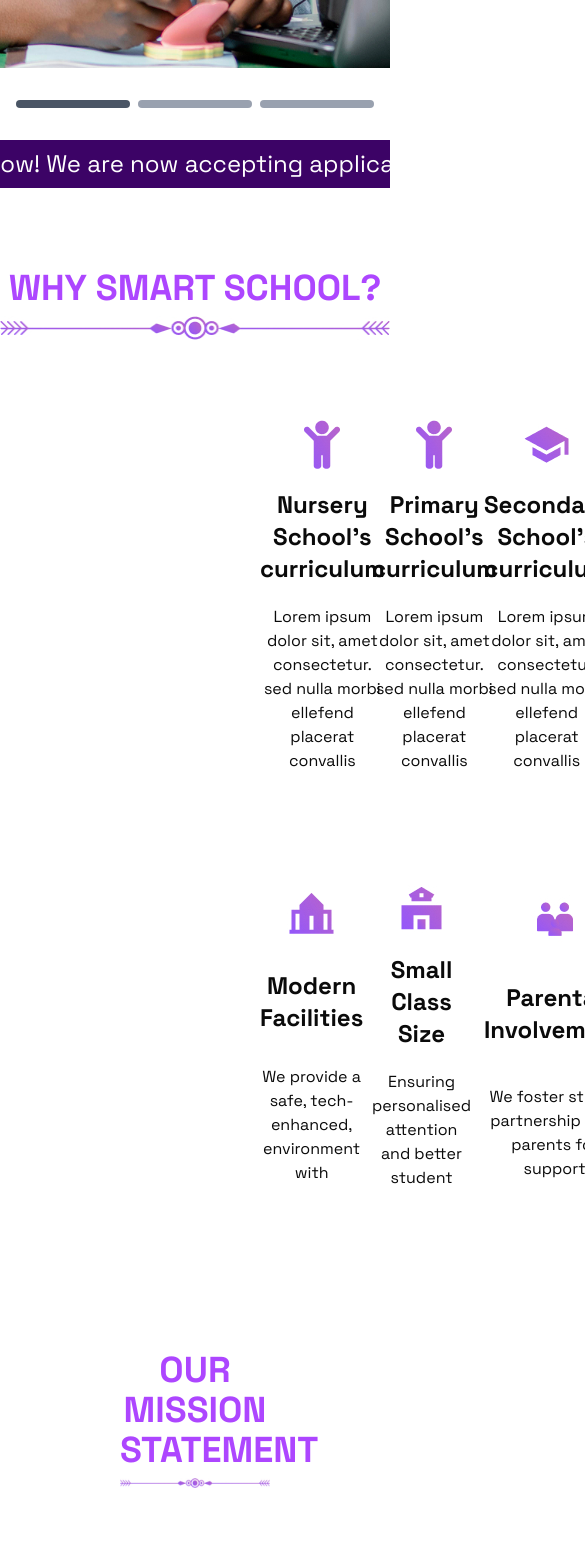
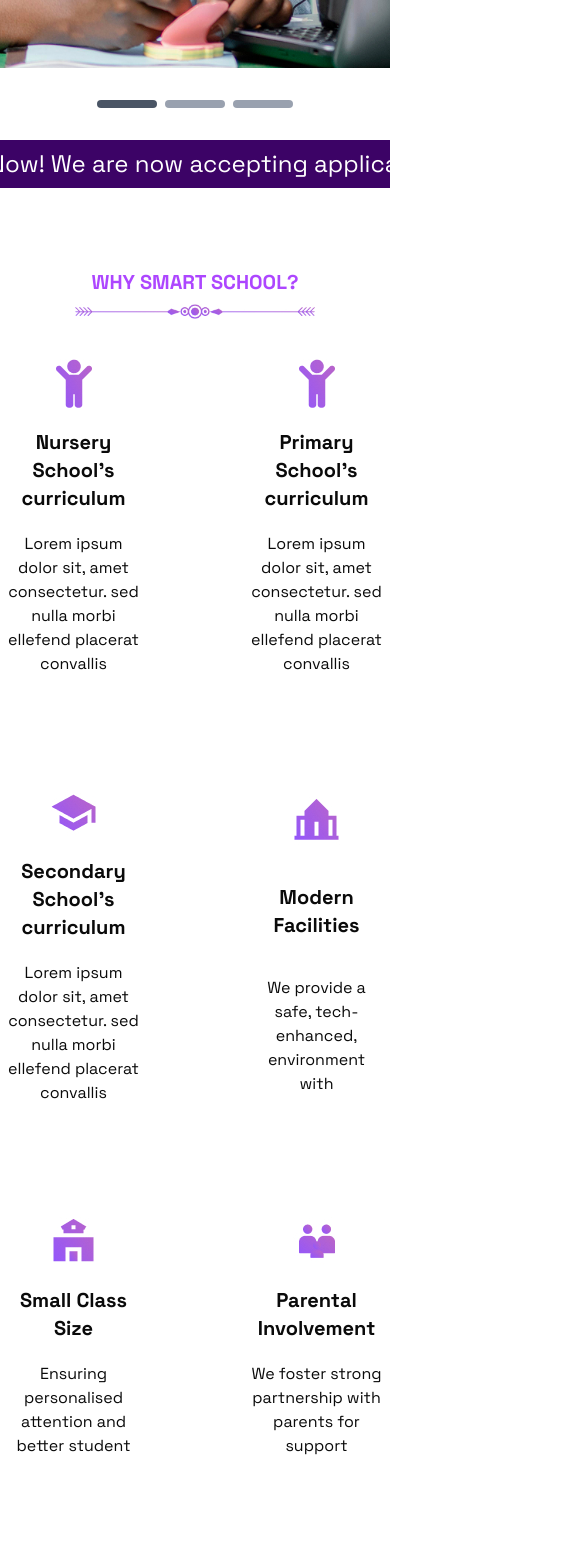
Before and after one commit to Ezekiel-Faith/Smart-School, a React (Vite) app: page / in a window 390 px wide. Shown: the part 432-1985 px from the top of the page, 585 px wide, since content can reach past the window. Built offline with nearby package versions, Linux system fonts and the light colour scheme.

Commit message:
updated home page

```diff
--- a/src/Component/Mission.jsx
+++ b/src/Component/Mission.jsx
@@ -43,7 +43,7 @@ const Mission = () => {
         >
           {/* Apply itemVariants to the h1 */}
           <motion.h1
-            className='text-purple-500 text-4xl text-center font-bold mt-3 font-space-grotesk'
+            className='text-purple-500  text-xl md:text-4xl text-center font-bold mt-3 font-space-grotesk'
             variants={itemVariants} // Apply itemVariants here
           >
             OUR MISSION STATEMENT
@@ -52,15 +52,15 @@ const Mission = () => {
           <motion.img
             src={underline}
             alt='underline image'
-            className='w-120 h-auto mx-auto flex justify-center items-center mt-2'
+            className='w-60 md:w-120 h-auto mx-auto flex justify-center items-center mt-2'
             variants={itemVariants} // Apply itemVariants here
           />
 
           {/* This div is already a motion.div and its children are also motion.divs */}
-          <div className="flex justify-between items-start w-full mt-15">
+          <div className="flex flex-col-reverse md:flex-row; md:justify-between items-start w-full mt-8 md:mt-15">
             {/* Apply motion to the paragraph container */}
             <motion.div className="flex-1 flex justify-start" variants={itemVariants}>
-              <p className='text-2xl font-space-grotesk'>
+              <p className='text-sm md:text-2xl font-space-grotesk mt-5 md:mt-0'>
                 Lorem ipsum, dolor sit amet consectetur adipisicing elit. Unde suscipit optio labore consequatur facere ullam. Reprehenderit assumenda adipisci, odit, praesentium porro culpa sequi magnam, doloremque soluta dolorum cum nam iure. Lorem ipsum, dolor sit amet consectetur adipisicing elit. Unde suscipit optio labore consequatur facere ullam. Reprehenderit assumenda adipisci, odit, praesentium porro culpa sequi magnam, doloremque soluta dolorum cum nam iure. Lorem ipsum, dolor sit amet consectetur adipisicing elit. Unde suscipit optio labore consequatur facere ullam. Reprehenderit.
               </p>
             </motion.div>
--- a/src/Component/Principal.jsx
+++ b/src/Component/Principal.jsx
@@ -43,7 +43,7 @@ const Principal = () => {
         >
           {/* Apply itemVariants to the h1 */}
           <motion.h1
-            className='text-purple-500 text-3xl text-center font-bold mt-3 font-sans-serif'
+            className='text-purple-500 text-xl md:text-3xl text-center font-bold mt-3 font-sans-serif'
             variants={itemVariants} // Apply itemVariants here
           >
             OFFICIAL STATEMENT FROM THE PRINCIPALss
@@ -52,18 +52,18 @@ const Principal = () => {
           <motion.img
             src={underline}
             alt='underline image'
-            className='w-120 h-auto mx-auto flex justify-center items-center mt-2'
+            className='w-60 md:w-120 h-auto mx-auto flex justify-center items-center mt-2'
             variants={itemVariants} // Apply itemVariants here
           />
 
-          <div className="flex justify-between items-start w-full mt-15">
+          <div className="flex flex-col-reverse md:flex-row md:justify-between items-start w-full mt-5 md:mt-15">
             {/* Apply motion to the principal image container */}
-            <motion.div className="flex-1 flex justify-start" variants={itemVariants}>
+            <motion.div className="flex-1 flex justify-start mt-4 md:mt-0" variants={itemVariants}>
               <img src={principal} alt='principal-image' />
             </motion.div>
             {/* Apply motion to the paragraph container */}
-            <motion.div className="flex-1 flex justify-end" variants={itemVariants}>
-              <p className='text-2xl font-space-grotesk'>
+            <motion.div className="flex-1 flex justify-end " variants={itemVariants}>
+              <p className='text-sm md:text-2xl font-space-grotesk'>
                 Lorem ipsum, dolor sit amet consectetur adipisicing elit. Unde suscipit optio labore consequatur facere ullam. Reprehenderit assumenda adipisci, odit, praesentium porro culpa sequi magnam, doloremque soluta dolorum cum nam iure. Lorem ipsum, dolor sit amet consectetur adipisicing elit. Unde suscipit optio labore consequatur facere ullam. Reprehenderit assumenda adipisci, odit, praesentium porro culpa sequi magnam, doloremque soluta dolorum cum nam iure. Lorem ipsum, dolor sit amet consectetur adipisicing elit. Unde suscipit optio labore consequatur facere ullam. Reprehenderit.
               </p>
             </motion.div>
--- a/src/Component/Testimonials.jsx
+++ b/src/Component/Testimonials.jsx
@@ -63,9 +63,10 @@ const Testimonials = () => {
           animate={isInView ? { opacity: 1, y: 0 } : {}}
           transition={{ duration: 1.2, ease: 'easeInOut' }}
         >
+          {/* HEADER SECTION */}
           <div className='bg-purple-500 h-50 w-full flex flex-col justify-center items-center'>
-            <h2 className='text-white text-3xl font-bold text-center -mt-20 font-space-grotesk'>TESTIMONIALS</h2>
-            <p className='text-white text-2xl text-center font-space-grotesk'>What parents are saying about us</p>
+            <h2 className='text-white text-2xl md:text-3xl font-bold text-center -mt-20 font-space-grotesk'>TESTIMONIALS</h2>
+            <p className='text-white text-xl md:text-2xl text-center font-space-grotesk'>What parents are saying about us</p>
           </div>
 
           <div className='bg-purple-100 w-full pb-16 relative h-120'></div>
@@ -73,11 +74,13 @@ const Testimonials = () => {
           <div className="max-w-6xl mx-auto -mt-140 h-100">
             <Swiper
               modules={[Autoplay, Pagination, Navigation]}
-              spaceBetween={50}
+              // 📝 Smaller spacing on smaller screens
+              spaceBetween={20}
               breakpoints={{
-                640: { slidesPerView: 1 },
-                768: { slidesPerView: 2 },
-                1024: { slidesPerView: 3 },
+                320: { slidesPerView: 1 },     // 📝 Mobile view: show 1 card
+                640: { slidesPerView: 1 },     // 📝 Small tablets
+                768: { slidesPerView: 2 },     // 📝 Tablets
+                1024: { slidesPerView: 3 },    // ✅ Leave as-is for laptop/desktop
               }}
               autoplay={{ delay: 6000, disableOnInteraction: false }}
               pagination={{ clickable: true, el: '.custom-swiper-pagination' }}
@@ -94,12 +97,15 @@ const Testimonials = () => {
                     initial={{ opacity: 0, x: 100 }}
                     animate={isInView ? { opacity: 1, x: 0 } : {}}
                     transition={{ duration: 3.0, ease: 'easeInOut' }}
-                    className="bg-white p-6 md:p-8 rounded-2xl border-b-[7px] border-purple-500 shadow-lg h-95 flex flex-col justify-between"
+                    // 📝 Responsive padding & card height for mobile/tablet
+                    className="bg-white p-4 sm:p-6 md:p-8 rounded-2xl border-b-[5px] sm:border-b-[6px] md:border-b-[7px] border-purple-500 shadow-lg h-65 mx-12 md:h-85 flex flex-col justify-between"
                   >
-                    <p className="text-purple-700 text-base md:text-xl font-space-grotesk">
+                    {/* 📝 Responsive text size */}
+                    <p className="text-purple-700 text-sm sm:text-base md:text-base font-space-grotesk">
                       “{item.text}”
                     </p>
-                    <p className="text-purple-700 font-semibold text-center pl-12 text-xs pt-15 font-space-grotesk">
+                    {/* 📝 Smaller author text on mobile */}
+                    <p className="text-purple-700 font-semibold text-center pl-4 sm:pl-8 text-xs sm:text-sm pt-10 font-space-grotesk">
                       — {item.author}
                     </p>
                   </motion.div>
@@ -107,22 +113,26 @@ const Testimonials = () => {
               ))}
             </Swiper>
 
+            {/* CUSTOM PAGINATION AND NAVIGATION */}
             <div className="custom-pagination-wrapper flex justify-center items-center mt-30">
-              <div className="swiper-button-prev-custom cursor-pointer p-2 rounded-full bg-purple-200 border-2 border-orange-500 text-orange-500 hover:text-white transition duration-300 mr-2">
-                <svg xmlns="http://www.w3.org/2000/svg" className="h-5 w-5" fill="none" viewBox="0 0 24 24" stroke="currentColor">
+              {/* 📝 Smaller padding & icon for mobile */}
+              <div className="swiper-button-prev-custom cursor-pointer p-1 sm:p-2 rounded-full bg-purple-200 border-2 border-orange-500 text-orange-500 hover:text-white transition duration-300 mr-2">
+                <svg xmlns="http://www.w3.org/2000/svg" className="h-4 sm:h-5 w-4 sm:w-5" fill="none" viewBox="0 0 24 24" stroke="currentColor">
                   <path strokeLinecap="round" strokeLinejoin="round" strokeWidth={2} d="M15 19l-7-7 7-7" />
                 </svg>
               </div>
 
               <div className="custom-swiper-pagination flex justify-center"></div>
 
-              <div className="swiper-button-next-custom cursor-pointer p-2 rounded-full bg-purple-200 border-2 border-orange-500 text-orange-500 hover:text-white transition duration-300 ml-2">
-                <svg xmlns="http://www.w3.org/2000/svg" className="h-5 w-5" fill="none" viewBox="0 0 24 24" stroke="currentColor">
+              {/* 📝 Same arrow adjustment here */}
+              <div className="swiper-button-next-custom cursor-pointer p-1 sm:p-2 rounded-full bg-purple-200 border-2 border-orange-500 text-orange-500 hover:text-white transition duration-300 ml-2">
+                <svg xmlns="http://www.w3.org/2000/svg" className="h-4 sm:h-5 w-4 md:w-4 sm:w-5" fill="none" viewBox="0 0 24 24" stroke="currentColor">
                   <path strokeLinecap="round" strokeLinejoin="round" strokeWidth={2} d="M9 5l7 7-7 7" />
                 </svg>
               </div>
             </div>
 
+            {/* SWIPER STYLES */}
             <style jsx>{`
               .custom-pagination-wrapper {
                 background-color: transparent;
--- a/src/Component/Vission.jsx
+++ b/src/Component/Vission.jsx
@@ -44,7 +44,7 @@ const Vission = () => {
         >
           {/* Apply itemVariants to the h1 */}
           <motion.h1
-            className='text-purple-500 text-4xl text-center font-bold mt-3 font-space-grotesk'
+            className='text-purple-500 text-xl md:text-4xl text-center font-bold mt-3 font-space-grotesk'
             variants={itemVariants} // Apply itemVariants here
           >
             OUR VISSION STATEMENT
@@ -53,14 +53,14 @@ const Vission = () => {
           <motion.img
             src={underline}
             alt='underline image'
-            className='w-120 h-auto mx-auto flex justify-center items-center mt-2'
+            className='w-60 md:w-120 h-auto mx-auto flex justify-center items-center mt-2'
             variants={itemVariants} // Apply itemVariants here
           />
 
           {/* This div is already a motion.div and its children are also motion.divs */}
-          <div className="flex justify-between items-start w-full mt-15">
-            <motion.div className="flex-1 flex justify-start" variants={itemVariants}>
-              <p className='text-2xl'>
+          <div className="flex flex-col-reverse md:flex-row  md:justify-between items-start w-full mt-10">
+            <motion.div className="flex-1 flex justify-start mt-5 md:mt-0" variants={itemVariants}>
+              <p className='text-sm md:text-2xl'>
                 Lorem ipsum, dolor sit amet consectetur adipisicing elit. Unde suscipit optio labore consequatur facere ullam. Reprehenderit assumenda adipisci, odit, praesentium porro culpa sequi magnam, doloremque sololu m cum nam iure. Lorem ipsum, dolor sit amet consectetur adipisicing elit. Unde suscipit optio labore consequatur facere ullam. Reprehenderit assumenda adipisci, odit, praesentium porro culpa sequi magnam, doloremque solorum cum nam iure. Lorem ipsum, dolor sit amet consectetur adipisicing elit. Unde suscipit optio labore consequatur facere ullam. Reprehenderit
               </p>
             </motion.div>
--- a/src/Component/sliderButton.jsx
+++ b/src/Component/sliderButton.jsx
@@ -20,7 +20,7 @@ const SliderButton = () => {
           <button
             key={index}
             onClick={() => setActiveIndex(index)}
-            className={`relative rounded-4xl h-2 w-35 overflow-hidden
+            className={`relative rounded-4xl h-2 w-15 md:w-35 overflow-hidden
               ${activeIndex === index ? 'bg-gray-600' : 'bg-gray-400'}`}
           />
         ))}
--- a/src/Component/whySmartSchool.jsx
+++ b/src/Component/whySmartSchool.jsx
@@ -27,7 +27,7 @@ const WhySmartSchool = () => {
       opacity: 1,
       y: 0,
       transition: {
-        duration: 1.5, // Longer duration for a slower animation
+        duration: 3.0, // Longer duration for a slower animation
         ease: 'easeOut', // Slow ease-out effect
       },
     },
@@ -37,15 +37,15 @@ const WhySmartSchool = () => {
     <div>
       {/* Why Smart School Section */}
       <section>
-        <h1 className='text-purple-500 text-4xl text-center font-bold mt-3 font-space-grotesk'>WHY SMART SCHOOL?</h1>
+        <h1 className='text-purple-500 text-xl md:text-4xl text-center font-bold mt-3 font-space-grotesk'>WHY SMART SCHOOL?</h1>
         <img
           src={underline}
           alt='underline image'
-          className='w-120 h-auto mx-auto flex justify-center items-center mt-2'
+          className='w-60 md:w-120 h-auto mx-auto flex justify-center items-center mt-2'
         />
         {/* Apply motion to the grid container */}
         <motion.div
-          className='grid grid-cols-3 gap-28 py-20 px-65'
+          className='grid grid-cols-2 md:grid-cols-3 gap-28 py-10 md:py-20 px-2 md:px-65'
           variants={containerVariants}
           initial="hidden"
           whileInView="visible" // Animates when the element comes into view
@@ -54,32 +54,32 @@ const WhySmartSchool = () => {
           {/* Apply motion to each individual item */}
           <motion.div className='grid place-items-center text-center' variants={itemVariants}>
             <img src={why1} alt='why-img-1' className="mb-5" />
-            <h2 className='font-space-grotesk font-bold text-2xl mb-5'>Nursery School's curriculum</h2>
-            <p className='font-space-grotesk'>Lorem ipsum dolor sit, amet consectetur. sed nulla morbi ellefend placerat convallis</p>
+            <h2 className='font-space-grotesk font-bold text-xl md:text-2xl mb-5'>Nursery School's curriculum</h2>
+            <p className='font-space-grotesk '>Lorem ipsum dolor sit, amet consectetur. sed nulla morbi ellefend placerat convallis</p>
           </motion.div>
           <motion.div className='grid place-items-center text-center' variants={itemVariants}>
             <img src={why2} alt='why-img-2' className="mb-5" />
-            <h2 className='font-space-grotesk font-bold text-2xl mb-5'>Primary School's curriculum</h2>
+            <h2 className='font-space-grotesk font-bold text-xl md:text-2xl mb-5'>Primary School's curriculum</h2>
             <p>Lorem ipsum dolor sit, amet consectetur. sed nulla morbi ellefend placerat convallis</p>
           </motion.div>
           <motion.div className='grid place-items-center text-center' variants={itemVariants}>
             <img src={why3} alt='why-img-3' className="mb-5" />
-            <h2 className='font-space-grotesk font-bold text-2xl mb-5'>Secondary School's curriculum</h2>
+            <h2 className='font-space-grotesk font-bold text-xl md:text-2xl mb-5'>Secondary School's curriculum</h2>
             <p>Lorem ipsum dolor sit, amet consectetur. sed nulla morbi ellefend placerat convallis</p>
           </motion.div>
           <motion.div className='grid place-items-center text-center' variants={itemVariants}>
             <img src={why4} alt='why-img-4' className="mb-5" />
-            <h2 className='font-space-grotesk font-bold text-2xl mb-5'>Modern Facilities</h2>
+            <h2 className='font-space-grotesk font-bold text-xl md:text-2xl mb-5'>Modern Facilities</h2>
             <p>We provide a safe, tech-enhanced, environment with</p>
           </motion.div>
           <motion.div className='grid place-items-center text-center' variants={itemVariants}>
             <img src={why5} alt='why-img-5' className="mb-5" />
-            <h2 className='font-space-grotesk font-bold text-2xl mb-5'>Small Class Size</h2>
+            <h2 className='font-space-grotesk font-bold text-xl md:text-2xl mb-5'>Small Class Size</h2>
             <p>Ensuring personalised attention and better student</p>
           </motion.div>
           <motion.div className='grid place-items-center text-center' variants={itemVariants}>
             <img src={why6} alt='why-img-6' className="mb-5" />
-            <h2 className='font-space-grotesk font-bold text-2xl mb-5'>Parental Involvement</h2>
+            <h2 className='font-space-grotesk font-bold text-xl md:text-2xl mb-5'>Parental Involvement</h2>
             <p>We foster strong partnership with parents for support</p>
           </motion.div>
         </motion.div>
--- a/src/pages/Home.jsx
+++ b/src/pages/Home.jsx
@@ -17,7 +17,7 @@ const Home = () => {
      <SliderButton/>
      <MarqueeSection/>
      <WhySmartSchool/>
-     <div className='mx-30'>
+     <div className='mx-5 md:mx-35'>
        <Mission/>
        <Vission/>
        <Principal/>
```
